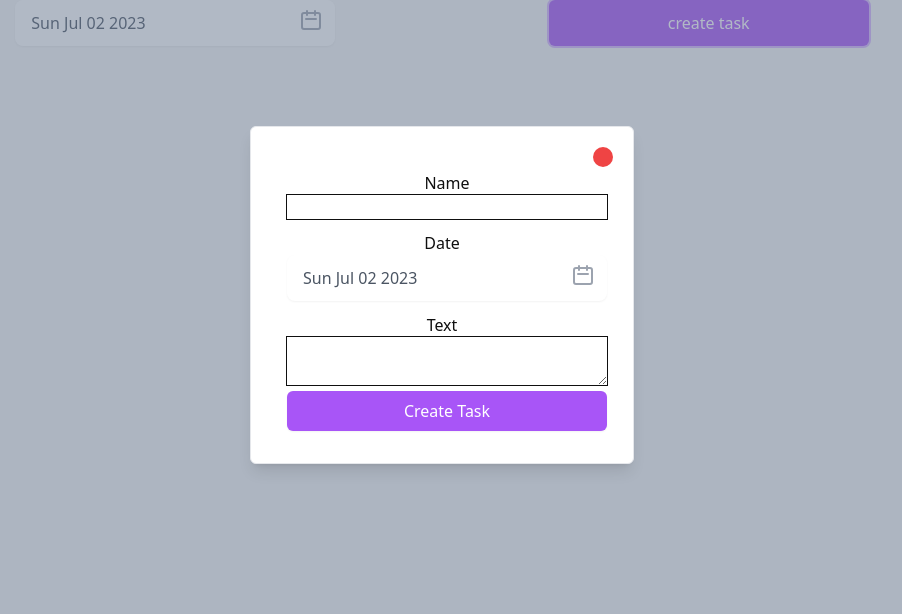
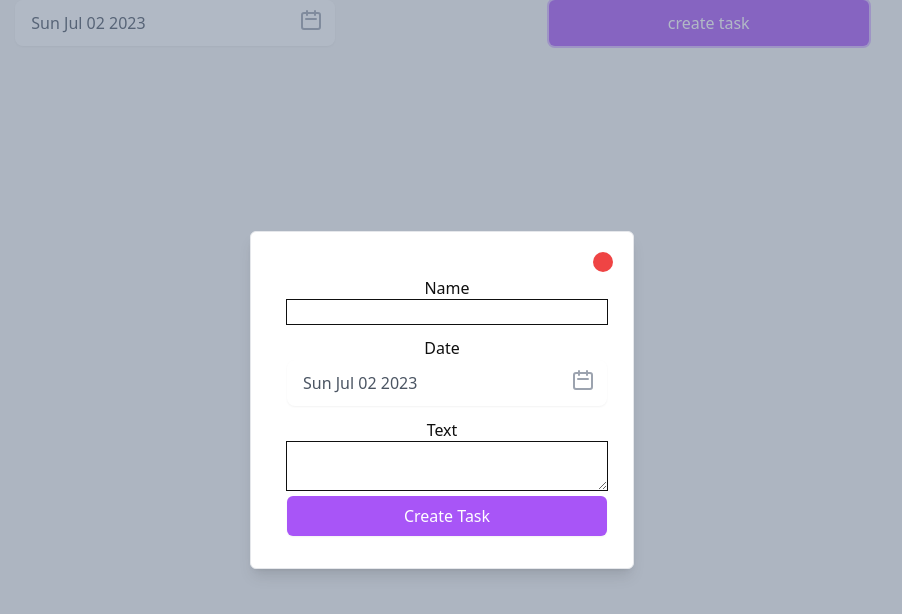
Before and after one commit to fasonju/todo-app, an Angular app: page / in a window 1280 px wide. Both pictures are taken after a click on the button "create task". Shown: the top 614 px of the page, without its empty margins (198-1100 px from the left). Built offline with nearby package versions, Linux system fonts and the light colour scheme.

Commit message:
fixed task-creation-modal centering

```diff
--- a/src/app/Components/day/day.component.html
+++ b/src/app/Components/day/day.component.html
@@ -13,4 +13,6 @@
 </ul>
 <!-- applies blur to background of modal-->
 <div *ngIf="creationModalActive" class="fixed top-0 left-0 w-full h-full opacity-50 bg-slate-500"></div>
-<app-task-creation-modal *ngIf="creationModalActive" (createTask)="saveTask($event)" (cancelCreation)="closeCreationModal()" class="insert-0 bg-gray-600 bg-opacity-50 overflow-y-auto h-full w-full" ></app-task-creation-modal>
+<div class="justify-items-center">
+    <app-task-creation-modal *ngIf="creationModalActive" (createTask)="saveTask($event)" (cancelCreation)="closeCreationModal()" class="fixed top-1/2 left-1/2 -translate-x-1/2 -translate-y-1/2" ></app-task-creation-modal>
+</div>
--- a/src/app/Components/day/day.component.ts
+++ b/src/app/Components/day/day.component.ts
@@ -13,14 +13,6 @@ export class DayComponent {
   tasks: Task[] = [];
   creationModalActive = false;
 
-  openCreationModal(): void {
-    this.creationModalActive = true;
-  }
-
-  closeCreationModal(): void {
-    this.creationModalActive = false;
-  }
-
   ngOnInit(): void {
     this.tasksService.getTasksForDay(this.date).then(tasks => {
       this.tasks = tasks;
@@ -28,6 +20,14 @@ export class DayComponent {
     .catch(err => {
       alert(err);
     });
+  }
+
+  openCreationModal(): void {
+    this.creationModalActive = true;
+  }
+
+  closeCreationModal(): void {
+    this.creationModalActive = false;
   }
 
   /**
@@ -46,6 +46,11 @@ export class DayComponent {
     this.creationModalActive = false;
   }
 
+  /**
+   * This function updates the tasks array to the tasks for the given date.
+   *
+   * @param date the date to change to
+   */
   onDateChange(date: string): void {
     this.date = date;
     this.tasksService.getTasksForDay(this.date).then(tasks => {
--- a/src/app/Components/task-creation-modal/task-creation-modal.component.html
+++ b/src/app/Components/task-creation-modal/task-creation-modal.component.html
@@ -1,4 +1,4 @@
-<div class="relative top-20 mx-auto p-5 border w-96 shadow-lg rounded-md bg-white">
+<div class="relative mx-auto p-5 border w-96 shadow-lg rounded-md bg-white">
     <div class="float-right rounded-2xl cursor-pointer bg-red-500" (click)="onCancelCreation()" >
         <svg
         width="20" height="20"
```
